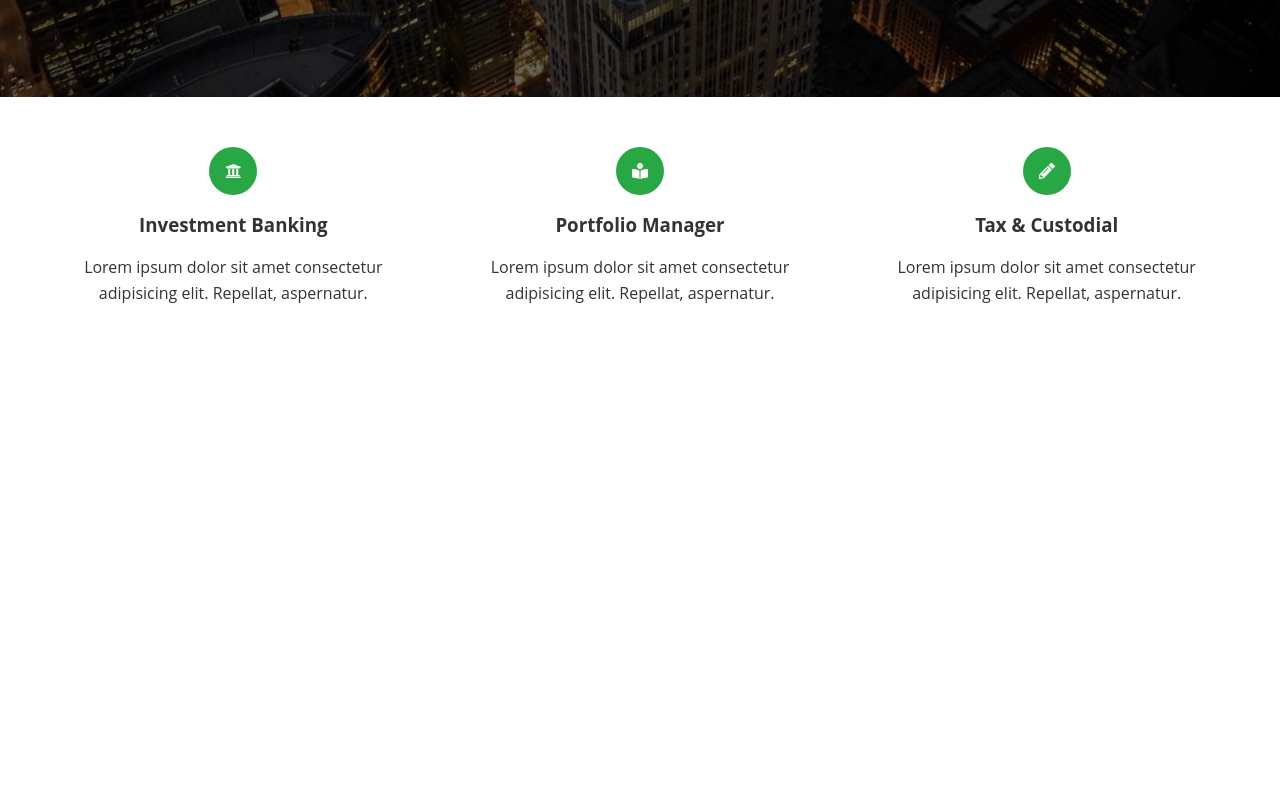
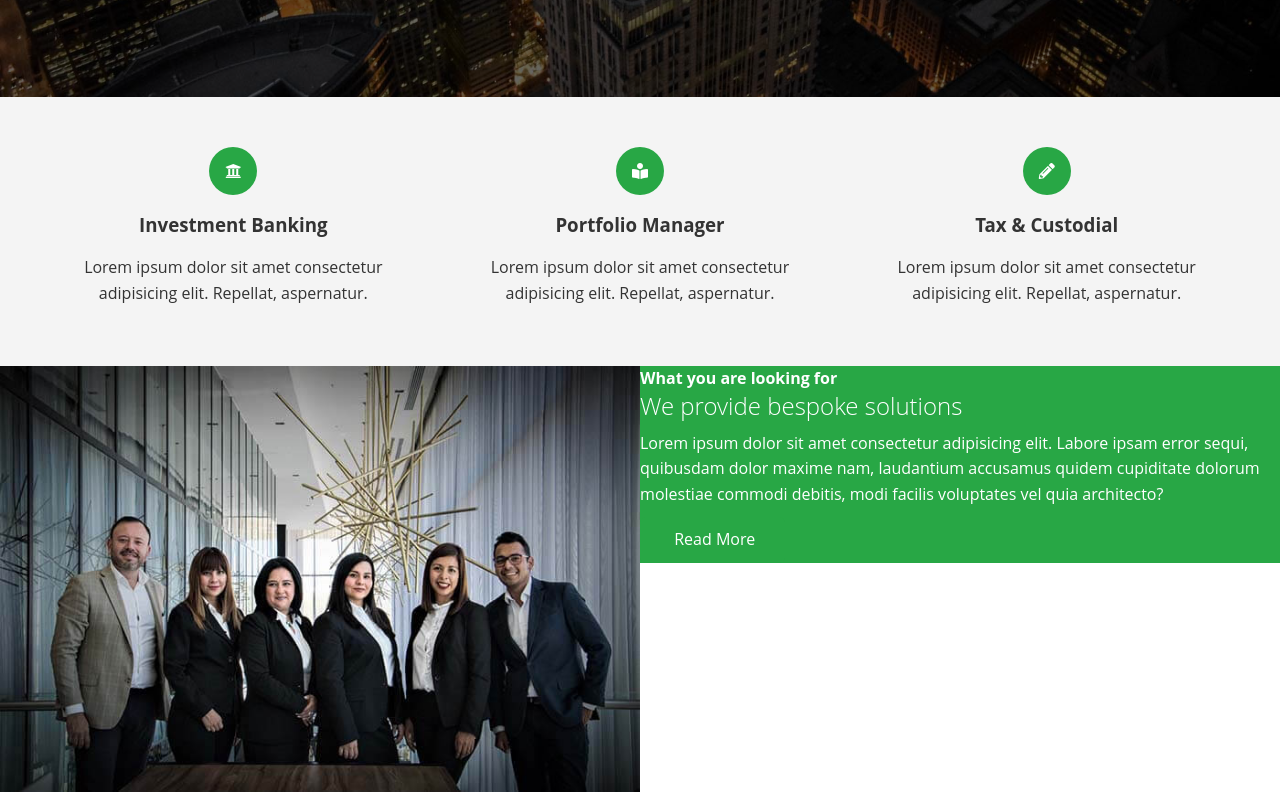
Before and after one commit to taphadzwa/edgeledger, a plain HTML site: page index.html in a window 1280 px wide. Shown: the part 703-1503 px from the top of the page. Before the commit the page ends 1069 px from the top, so only its background shows below. Drawn offline with Linux system fonts and the light colour scheme.

Commit message:
solutions

```diff
--- a/css/utilities.css
+++ b/css/utilities.css
@@ -22,19 +22,23 @@
   opacity: 0.9;
 }
 
-.btn-primary {
+.btn-primary,
+.bg-primary {
   background: #28a745;
   color: #fff;
 }
-.btn-secondary {
+.btn-secondary,
+.bg-secondary {
   background: #0284d0;
   color: #fff;
 }
-.btn-dark {
+.btn-dark,
+.bg-dark {
   background: #333;
   color: #fff;
 }
-.btn-light {
+.btn-light,
+.bg-light {
   background: #f4f4f4;
   color: #333;
 }
@@ -50,3 +54,22 @@
 .flex-items > div {
   padding: 20px;
 }
+
+/* Flex columns */
+.flex-columns .row {
+  display: flex;
+  flex-direction: row;
+  flex-wrap: wrap;
+  width: 100%;
+}
+
+.flex-columns .column {
+  display: flex;
+  flex-direction: column;
+  flex-basis: 100%;
+  flex: 1;
+}
+
+.flex-columns .column .column-1 .flex-columns .column .column-2 {
+  height: 100%;
+}
--- a/index.html
+++ b/index.html
@@ -60,6 +60,30 @@
         </div>
       </section>
       <!-- About: Solutions -->
+      <section class="solutions flex-columns">
+        <div class="row">
+          <div class="column">
+            <div class="column-1">
+              <img src="img/home/people.jpg" alt="" />
+            </div>
+          </div>
+          <div class="column">
+            <div class="column-2 bg-primary">
+              <h4>What you are looking for</h4>
+              <h2>We provide bespoke solutions</h2>
+              <p>
+                Lorem ipsum dolor sit amet consectetur adipisicing elit. Labore ipsam error sequi,
+                quibusdam dolor maxime nam, laudantium accusamus quidem cupiditate dolorum molestiae
+                commodi debitis, modi facilis voluptates vel quia architecto?
+              </p>
+              <a href="" class="btn btn-outline">
+                <i class="fas fa-chevron"></i>
+                Read More
+              </a>
+            </div>
+          </div>
+        </div>
+      </section>
     </main>
   </body>
 </html>
```
